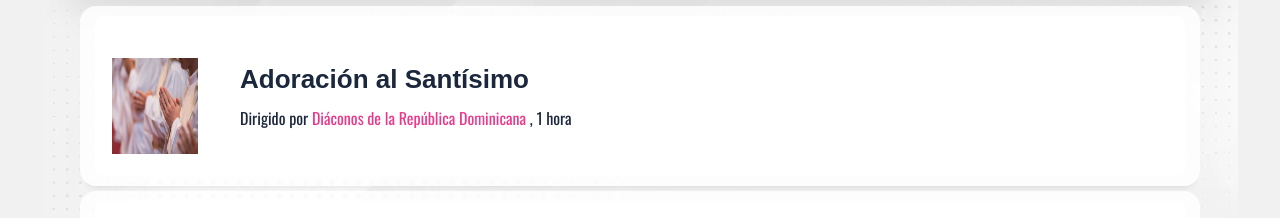
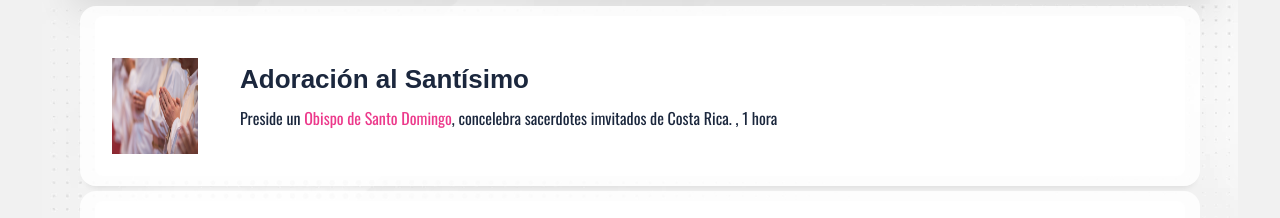
Before and after one commit to emudojo/coloquioiberoamericano, a plain HTML site: page index.html in a window 1280 px wide. Shown: the part 2188-2406 px from the top of the page. Drawn offline with nearby package versions, Linux system fonts and the light colour scheme; some packages are replaced by stand-ins of ours.

Commit message:
Cambio dia 1

```diff
--- a/index.html
+++ b/index.html
@@ -311,7 +311,7 @@
                                                                 <div class="schedule-info">
 
                                                                     <h3 class="title">Adoración al Santísimo</h3>
-                                                                    <h4 class="author-info">Dirigido por <span>Diáconos de la República Dominicana</span>
+                                                                    <h4 class="author-info">Preside un <span>Obispo de Santo Domingo</span>, concelebra sacerdotes imvitados de Costa Rica.
                                                                         , 1 hora</h4>
                                                                 </div>
                                                             </div>
```
